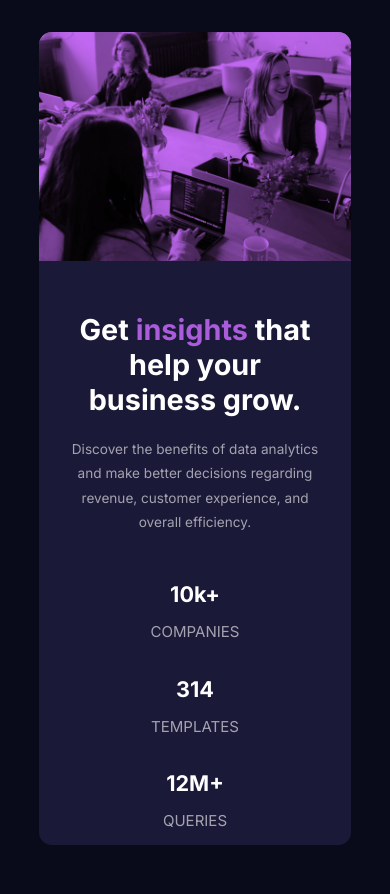
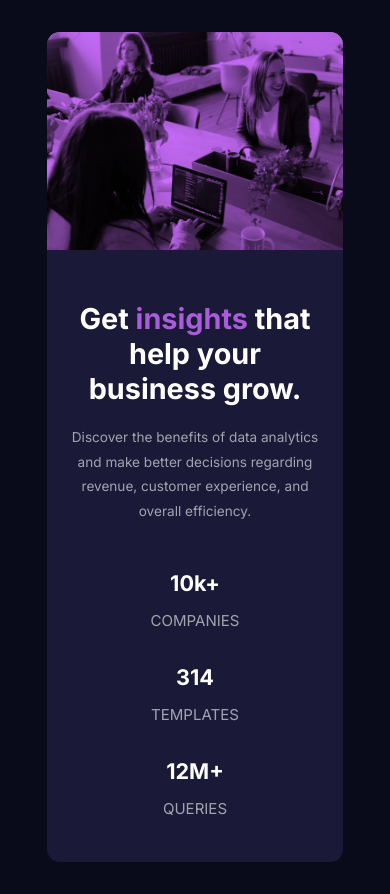
Before and after one commit to jakub-ozog/stats-preview-card-component, a website: page index.html in a window 390 px wide. Drawn offline with Linux system fonts and the light colour scheme.

Commit message:
Mobile ver - old commit reverted

```diff
--- a/styles/scss_css/components/fonts.scss
+++ b/styles/scss_css/components/fonts.scss
@@ -1,6 +1,5 @@
-$InterFont: 'Inter', sans-serif;
-$LexendDecaFont: 'Lexend Deca', sans-serif;
+$InterFont: "Inter",sans-serif;
+$LexendDecaFont: "Lexend Deca",sans-serif;
 
 //Body font-size
-
-$BodyFontSize: .94rem;
+$BodyFontSize: 0.94rem;
--- a/styles/scss_css/style.scss
+++ b/styles/scss_css/style.scss
@@ -1,7 +1,8 @@
 @use "components/colors";
 @use "components/fonts";
 
-body,html {
+body,
+html {
     background-color: colors.$VeryDarkBlue;
     padding: 0;
     margin: 0;
@@ -12,22 +13,20 @@ body,html {
 }
 
 .container {
-    // width: 85%;
     margin: 0 auto;
     height: 100vh;
     display: flex;
     align-items: center;
     justify-content: center;
-    padding-left:7em;
-    padding-right:7em;
-
+    padding-left: 7em;
+    padding-right: 7em;
 
     .module {
         margin: 0 auto;
         background-color: colors.$DarkDesaturatedBlue;
         display: flex;
         justify-content: space-between;
-        border-radius: .8em;
+        border-radius: 0.8em;
         overflow: hidden;
 
         .module-text-content {
@@ -51,12 +50,11 @@ body,html {
                 font-family: fonts.$InterFont;
                 line-height: 1.8em;
                 font-size: fonts.$BodyFontSize;
+                margin-bottom: 2.1em;
             }
             .module-numbers {
                 display: flex;
                 gap: 4em;
-                font-family: fonts.$LexendDecaFont;
-                margin-top: 4em;
                 font-family: fonts.$InterFont;
 
                 .stats-header {
@@ -65,24 +63,24 @@ body,html {
 
                 .stats-subheader {
                     color: colors.$SlightlyTransparentWhite2;
-                    font-size: .94rem;
+                    font-size: 0.94rem;
                 }
 
                 h2 {
-                    margin-bottom: .4em;
+                    margin-bottom: 0.4em;
                 }
             }
         }
 
         .module-image-section {
-           position: relative;
+            position: relative;
 
             .module-image {
                 display: block;
             }
 
             .module-image-mob {
-                display:none;
+                display: none;
             }
             .image-overlay {
                 position: absolute;
@@ -91,25 +89,21 @@ body,html {
                 width: 100%;
                 height: 100%;
                 background: colors.$SoftViolet;
-                opacity: .8;
+                opacity: 0.8;
                 filter: contrast(1.5);
                 -webkit-filter: contrast(1.5);
                 mix-blend-mode: multiply;
             }
-
-
         }
-
     }
 }
-
 
 @media (min-width: 1600px) {
     .container {
         .module {
             .module-text-content {
                 .module-title {
-                    font-size: 1.50rem;
+                    font-size: 1.5rem;
                 }
 
                 .module-description {
@@ -118,31 +112,6 @@ body,html {
                 .module-numbers {
                     margin-top: 2em;
                     font-size: 1.2em;
-
-                }
-            }
-        }
-    }
-}
-/* @media (max-width: 1330px) {
-    .container {
-        .module {
-            .module-text-content {
-                .module-numbers {
-                    margin-top: .4em;
-                }
-            }
-        }
-    }
-
-} */
-
-@media (max-width: 1435px) {
-    .container {
-        .module {
-            .module-text-content {
-                .module-numbers {
-                    margin-top: 2em;
                 }
             }
         }
@@ -158,26 +127,24 @@ body,html {
         padding-top: 2em;
         padding-bottom: 2em;
 
-
         .module {
             flex-direction: column-reverse;
             width: 80%;
             text-align: center;
 
-
-
             .module-text-content {
-                width:100%;
+                width: 100%;
                 padding-left: 1.5em;
                 padding-right: 1.5em;
 
-                .module-title{
+                .module-title {
                     font-size: 1rem;
                 }
 
                 .module-numbers {
                     justify-content: center;
                     gap: 3em;
+                    padding-bottom: 2em;
                 }
             }
 
@@ -200,27 +167,25 @@ body,html {
 
 @media (max-width: 750px) {
     .container {
-        width: 100%;
+        width: 95%;
         .module {
             .module-text-content {
                 text-align: center;
 
-
                 .module-title {
-                   font-size: .9rem;
+                    font-size: 0.9rem;
                 }
 
                 .module-description {
-                    font-size: .85rem;
+                    font-size: 0.85rem;
                 }
 
                 .module-numbers {
                     justify-content: center;
                     flex-direction: column;
-                    gap: .1em;
-                    font-size: .9em;
+                    gap: 0.1em;
+                    font-size: 0.9em;
                 }
-
             }
         }
     }
```
Also changed, not shown: styles/scss_css/components/colors.scss (+6 -7 lines), styles/scss_css/style.css, 1 other file.
